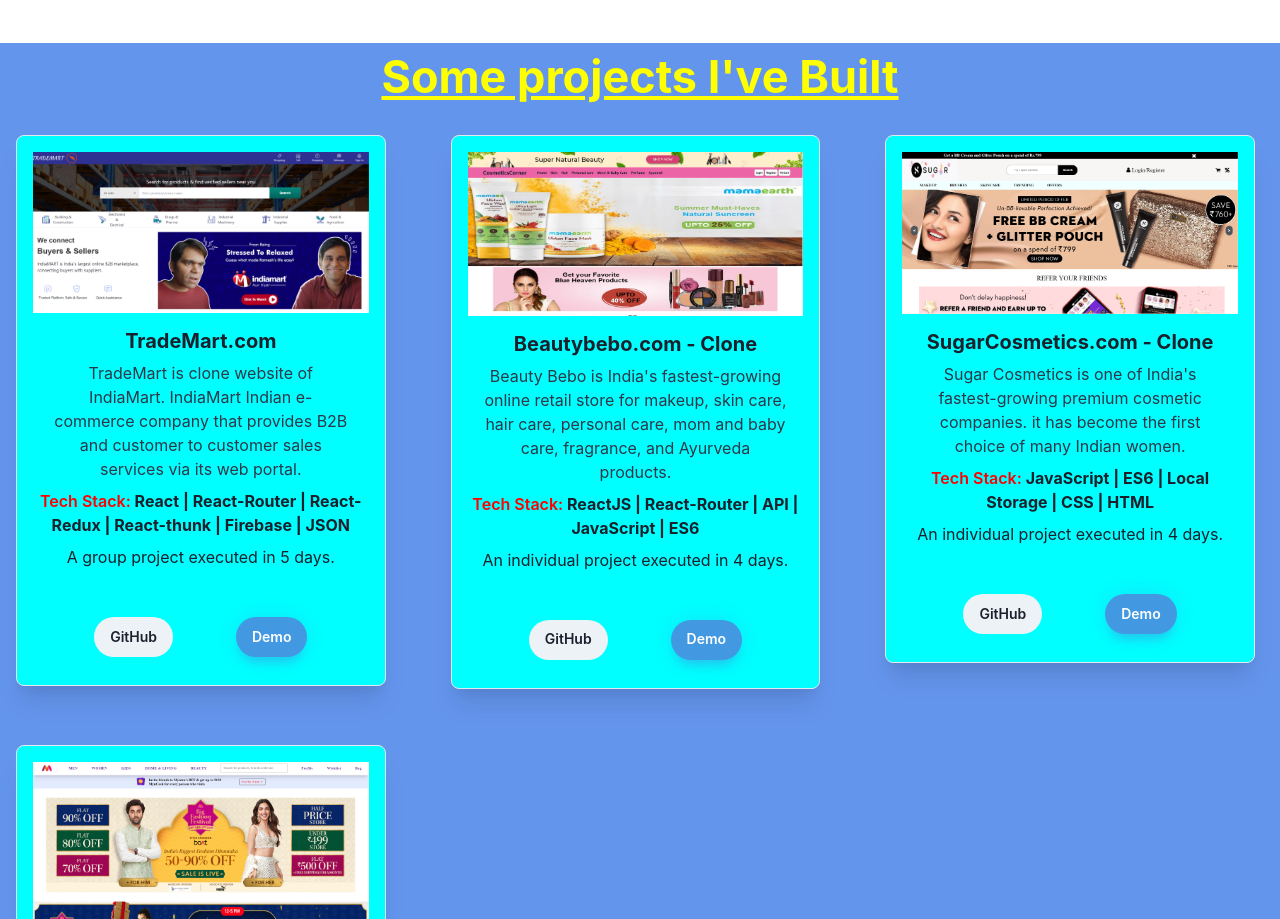
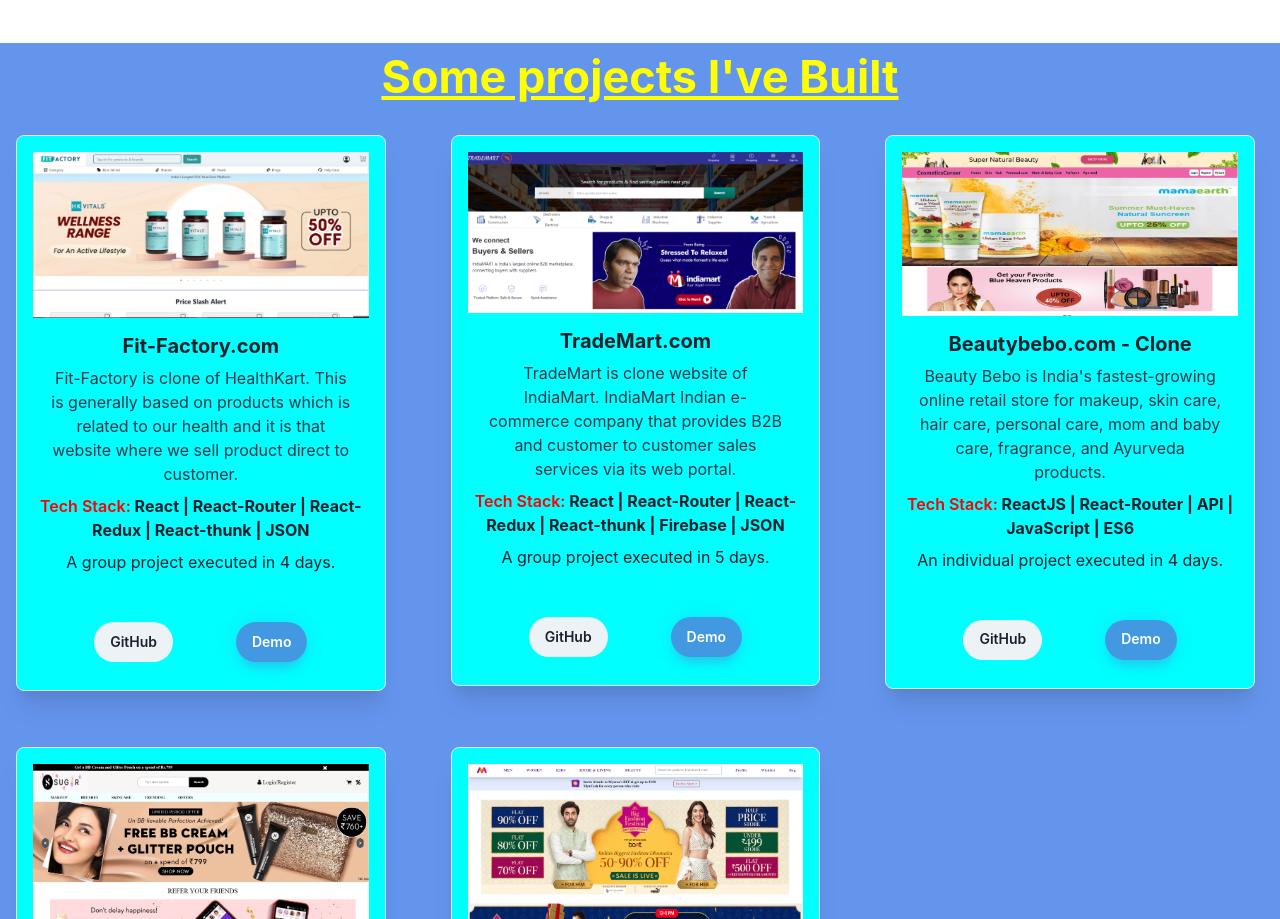
Before and after one commit to shivamkumar24/shivamkumar24.github.io, a React (Create React App) app: page /projects in a window 1280 px wide. Shown: the part 823-1742 px from the top of the page. Built offline with nearby package versions, Linux system fonts and the light colour scheme.

Commit message:
This is new project added

```diff
--- a/src/Components/Project.jsx
+++ b/src/Components/Project.jsx
@@ -36,6 +36,123 @@
           gap={6}
         >
           {/* First Project */}
+          <GridItem className="project-card">
+            <Stack
+              borderWidth="1px"
+              borderRadius="lg"
+              m="auto"
+              w={{ sm: "90%", md: "90%" }}
+              height="auto"
+              direction={{ base: "column", md: "column" }}
+              bg={useColorModeValue("cyan", "gray.900")}
+              boxShadow={"xl"}
+              padding={4}
+              margin={4}
+              textAlign="center"
+            >
+              <Flex flex={1} bg="blue.200">
+                <Image
+                  objectFit="cover"
+                  boxSize="100%"
+                  src={"fitfactory.jpeg"}
+                />
+              </Flex>
+              <Stack
+                flex={1}
+                flexDirection="column"
+                justifyContent="center"
+                alignItems="center"
+                p={1}
+                pt={2}
+              >
+                <Heading
+                  className="project-title"
+                  fontSize={"xl"}
+                  fontFamily={"body"}
+                >
+                  Fit-Factory.com
+                </Heading>
+
+                <Text
+                  className="project-description"
+                  textAlign={"center"}
+                  color={useColorModeValue("gray.700", "gray.400")}
+                  px={3}
+                >
+                  Fit-Factory is clone of HealthKart. This is generally based on
+                  products which is related to our health and it is that website
+                  where we sell product direct to customer.
+                </Text>
+
+                <Stack
+                  display="flex"
+                  flexDirection={{ base: "column", md: "row" }}
+                >
+                  <Text fontWeight={"bold"} className="project-tech-stack">
+                    <span style={{ color: "red", fontWeight: "600" }}>
+                      Tech Stack:
+                    </span>{" "}
+                    React | React-Router | React-Redux | React-thunk | JSON
+                  </Text>
+                </Stack>
+
+                <Text>A group project executed in 4 days.</Text>
+
+                <Stack
+                  width={"70%"}
+                  m="auto"
+                  mt={"2rem"}
+                  direction={"row"}
+                  padding={2}
+                  justifyContent={"space-between"}
+                  alignItems={"center"}
+                >
+                  <Link
+                    className="project-github-link"
+                    href="https://github.com/Sachin-Kesarwani/detailed-hour-2985/"
+                    target={"_blank"}
+                  >
+                    <Button
+                      flex={1}
+                      fontSize={"sm"}
+                      rounded={"full"}
+                      _focus={{
+                        bg: "gray.200",
+                      }}
+                    >
+                      GitHub
+                    </Button>
+                  </Link>
+                  <Link
+                    className="project-deployed-link"
+                    href="https://fit-factory.vercel.app/"
+                    target={"_blank"}
+                  >
+                    <Button
+                      flex={1}
+                      fontSize={"sm"}
+                      rounded={"full"}
+                      bg={"blue.400"}
+                      color={"white"}
+                      boxShadow={
+                        "0px 1px 25px -5px rgb(66 153 225 / 48%), 0 10px 10px -5px rgb(66 153 225 / 43%)"
+                      }
+                      _hover={{
+                        bg: "blue.500",
+                      }}
+                      _focus={{
+                        bg: "blue.500",
+                      }}
+                    >
+                      Demo
+                    </Button>
+                  </Link>
+                </Stack>
+              </Stack>
+            </Stack>
+          </GridItem>
+
+          {/* Second Project */}
           <GridItem className="project-card">
             <Stack
               borderWidth="1px"
@@ -153,7 +270,7 @@
             </Stack>
           </GridItem>
 
-          {/* Second Project */}
+          {/* Third Project */}
           <GridItem className="project-card">
             <Stack
               borderWidth="1px"
@@ -270,7 +387,7 @@
             </Stack>
           </GridItem>
 
-          {/* Third Project */}
+          {/* Fourth Project */}
           <GridItem className="project-card">
             <Stack
               borderWidth="1px"
@@ -387,7 +504,7 @@
             </Stack>
           </GridItem>
 
-          {/* Fourth Project */}
+          {/* Fifth Project */}
           <GridItem className="project-card">
             <Stack
               borderWidth="1px"
```
Also changed, not shown: public/fitfactory.jpeg (added).
